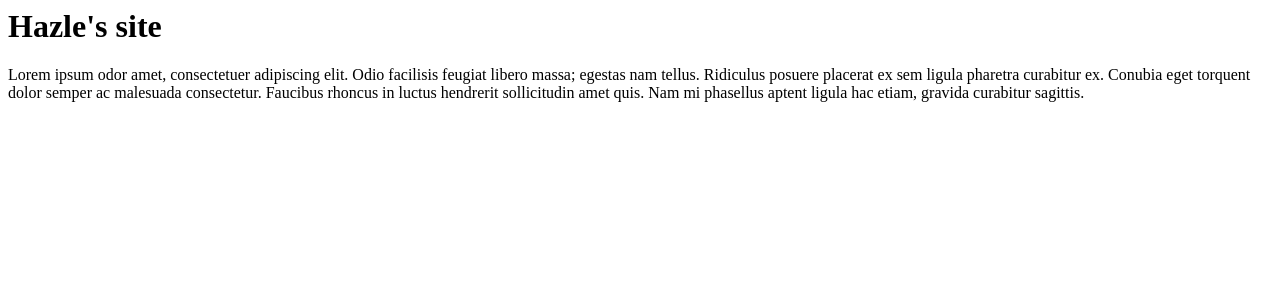
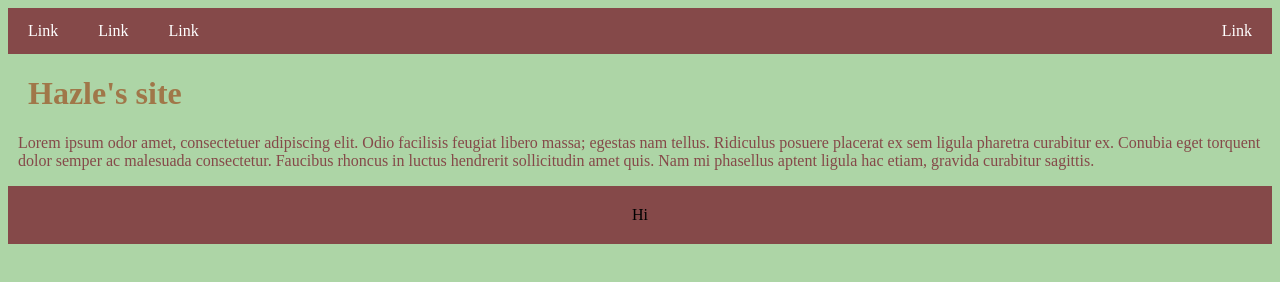
Before and after one commit to Hazle-Shimmer/sitee, a plain HTML site: page index.html in a window 1280 px wide. Drawn offline with Linux system fonts and the light colour scheme.

Commit message:
Update index.html

```diff
--- a/index.html
+++ b/index.html
@@ -4,6 +4,14 @@
     <meta name="viewport" content="width=device-width, initial-scale=1.0">
     <title>Document</title>
 </head>
+
+<div class="navbar">
+    <a href="#">Link</a>
+    <a href="#">Link</a>
+    <a href="#">Link</a>
+    <a href="#" class="right">Link</a>
+  </div>
+
 <body>
     <h1>Hazle's site</h1>
     <p>Lorem ipsum odor amet, consectetuer adipiscing elit.
@@ -13,4 +21,48 @@
            Faucibus rhoncus in luctus hendrerit sollicitudin amet quis.
          Nam mi phasellus aptent ligula hac etiam, gravida curabitur sagittis.</p>
 </body>
+<footer>Hi</footer>
+
 </html>
+<style>body {
+    background-color: rgb(173, 213, 166);
+  }
+
+  h1 {
+    color: rgb(160, 119, 73);
+    margin-left: 20px;
+
+  }
+
+  p {
+    color: rgb(133, 73, 73);
+    margin-left: 10px;
+  }
+  .navbar {
+    overflow: hidden;
+    background-color: rgb(133, 73, 73);
+  }
+
+  .navbar a {
+    float:left;
+    display: block;
+    color: white;
+    text-align: center;
+    padding: 14px 20px;
+    text-decoration: none;
+  }
+
+  .navbar a.right {
+    float: right;
+  }
+
+  .navbar a:hover {
+    background-color: rgb(189, 130, 130);
+    color: black;
+  }
+  footer {
+  padding: 20px; /* Some padding */
+  text-align: center; /* Center text*/
+  background:rgb(133, 73, 73); /* Grey background */
+}
+  </style>
```
